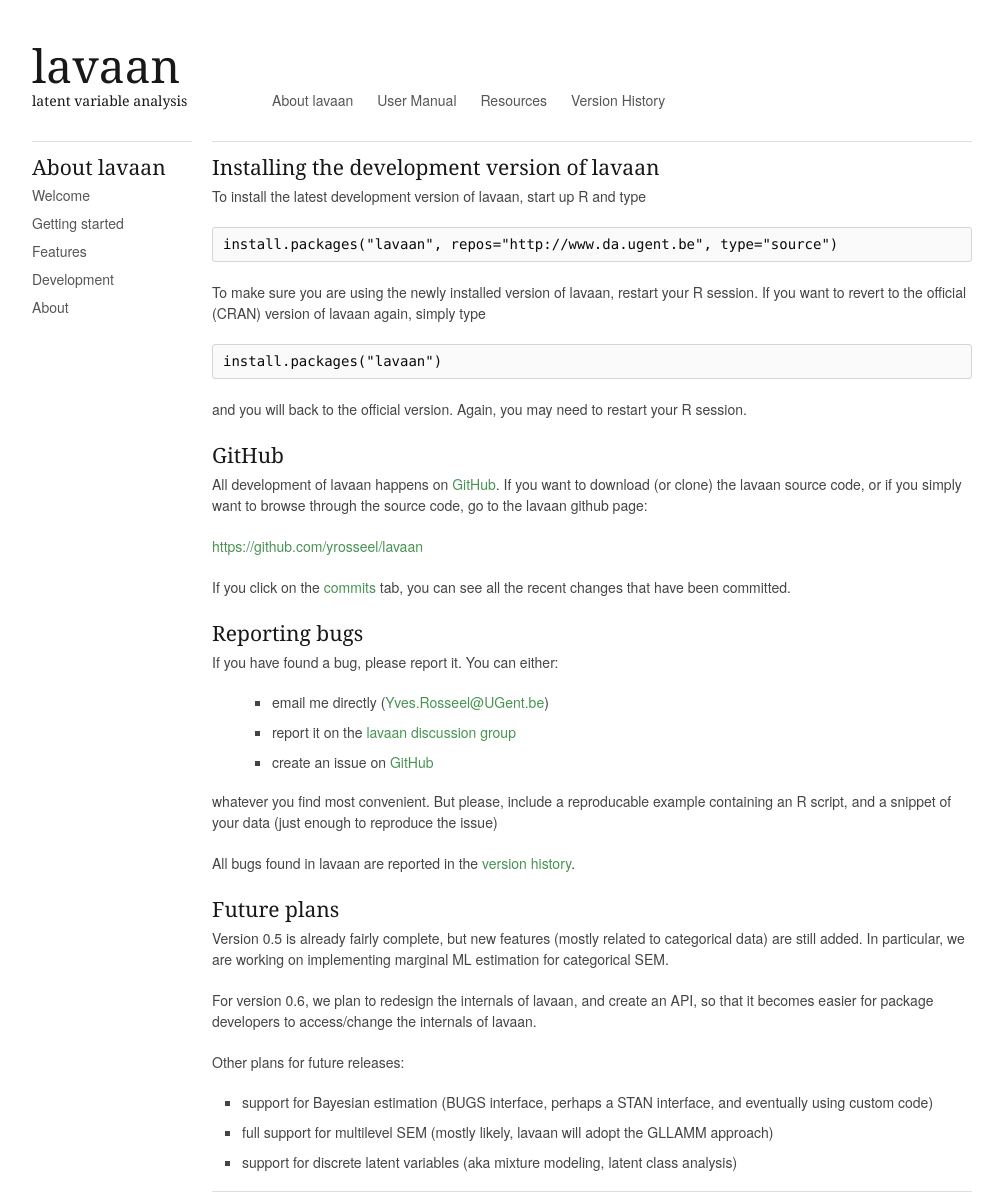
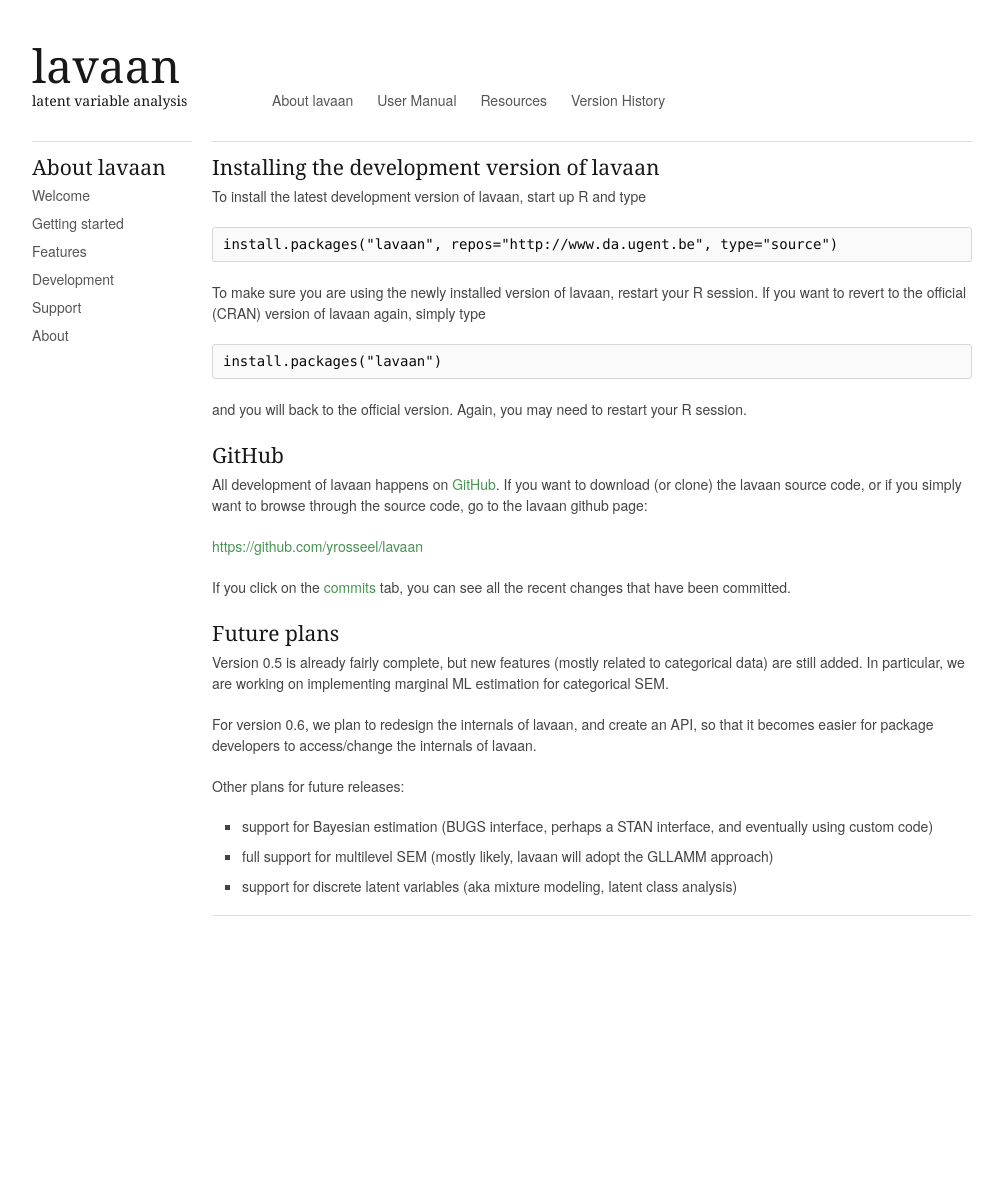
Before and after one commit to yrosseel/lavaan.org.old, a Jekyll site: the page built from development.md, in a window 1280 px wide. Shown: the whole page, without its empty margins (138-1141 px from the left). Built offline with Jekyll 4.4.1, drawn with Linux system fonts in a browser that asks for light colours; Markdown is read by kramdown in place of the engine named in the settings; after the commit the page ends 926 px from its top, so only the background shows below that.

Commit message:
added support page to the 'About lavaan' section

```diff
--- a/_includes/lavaan.html
+++ b/_includes/lavaan.html
@@ -4,5 +4,6 @@
 <li><a href="/start.html">Getting started</a></li>
 <li><a href="/features.html">Features</a></li>
 <li><a href="/development.html">Development</a></li>
+<li><a href="/support.html">Support</a></li>
 <li><a href="/about.html">About</a></li>
 </ul>
--- a/_layouts/default.html
+++ b/_layouts/default.html
@@ -80,7 +80,6 @@
 
 	</div><!-- container -->
 
-
 <!-- End Document
 ================================================== -->
 </body>
--- a/css/custom.css
+++ b/css/custom.css
@@ -21,6 +21,7 @@
 
 /* list style for topmenu */
 #topnav ul li {
+    /* font-family: "Georgia","Times New Roman",serif; */
     /* list-style: none; */
     display: inline;
     margin: 0 20px 0 0;
@@ -38,6 +39,7 @@
 
 /* list style for sidemenu */
 #nav ul li {
+    /* font-family: "Georgia","Times New Roman",serif; */
     list-style: none;
     margin-bottom: 10px;
     margin-left: 0px;
--- a/development.md
+++ b/development.md
@@ -34,20 +34,6 @@
 [commits](https://github.com/yrosseel/lavaan/commits/master) tab, you can see
 all the recent changes that have been committed.
 
-#### Reporting bugs ####
-
-If you have found a bug, please report it. You can either:
-
-1. email me directly (<Yves.Rosseel@UGent.be>)
-2. report it on the [lavaan discussion group](https://groups.google.com/d/forum/lavaan)
-3. create an issue on [GitHub](https://github.com/yrosseel/lavaan/issues)
-
-whatever you find most convenient. But please, include a reproducable example
-containing an R script, and a snippet of your data (just enough to reproduce
-the issue)
-
-All bugs found in lavaan are reported in the [version history](/version.html).
-
 #### Future plans ####
 
 Version 0.5 is already fairly complete, but new features (mostly related to categorical data) are still added. In particular, we are working on implementing
```
Also changed, not shown: support.md (added, +39 -0 lines), 1 other file.
